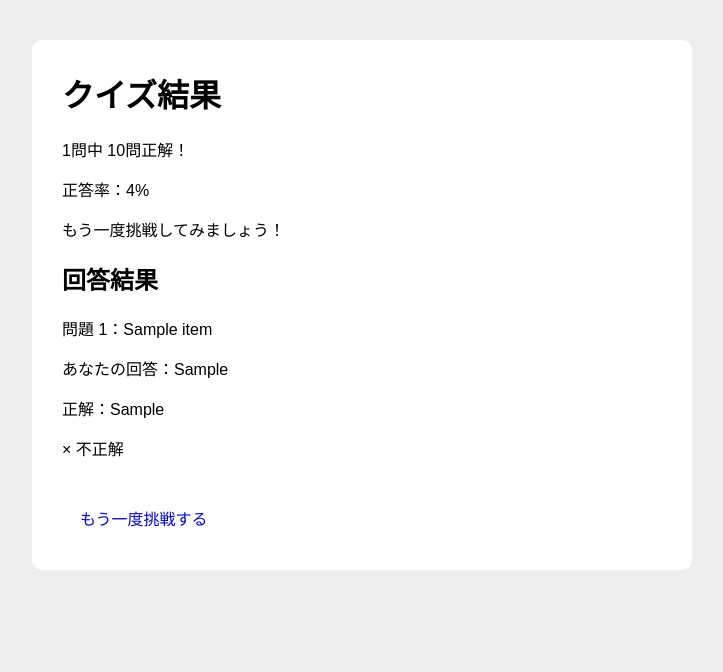
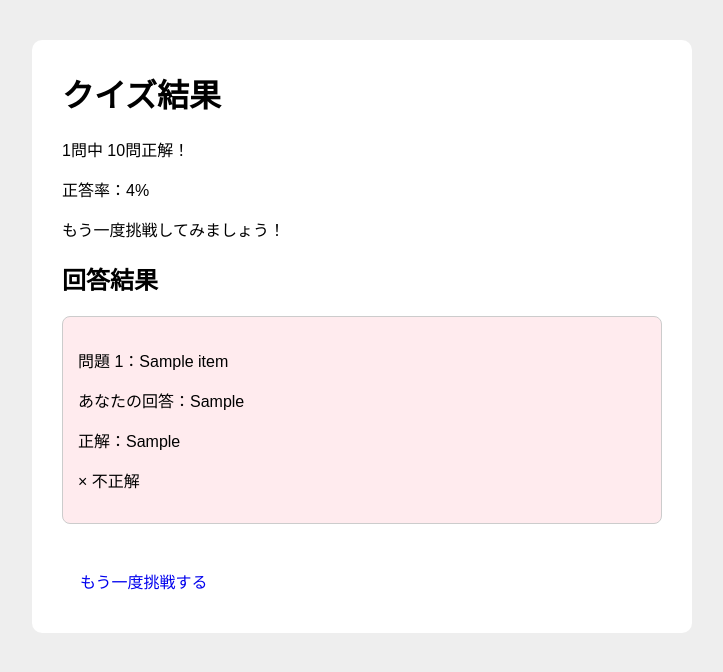
Before and after one commit to yusei-nojiri/shogi_quiz, a Flask app: template templates/result.html in a window 1280 px wide. Shown: the top 672 px of the page, without its empty margins (278-1001 px from the left). Run offline with Flask 3, Linux system fonts and the light colour scheme; the template is opened without the code that fills it: most values are stand-ins (such as "Sample title", 1, 10 or a date in 2020).

Commit message:
回答結果を正誤別に色分け

```diff
--- a/static/style.css
+++ b/static/style.css
@@ -111,3 +111,17 @@ button {
 .correct-square {
     background-color: #fff3a3;
 }
+.answer-result {
+    padding: 15px;
+    margin-bottom: 15px;
+    border-radius: 8px;
+    border: 1px solid #cccccc;
+}
+
+.answer-result.correct {
+    background-color: #e8f5e9;
+}
+
+.answer-result.wrong {
+    background-color: #ffebee;
+}
--- a/templates/result.html
+++ b/templates/result.html
@@ -22,7 +22,7 @@
 		<h2>回答結果</h2>
 
 		{% for item in answer_results %}
-		    <div class="answer-result">
+		    <div class="answer-result {% if item['correct'] %}correct{% else %}wrong{% endif %}">
 		        <p>問題 {{ loop.index }}：{{ item["question"] }}</p>
 		        <p>あなたの回答：{{ item["selected_choice"] }}</p>
 		        <p>正解：{{ item["correct_choice"] }}</p>
```
